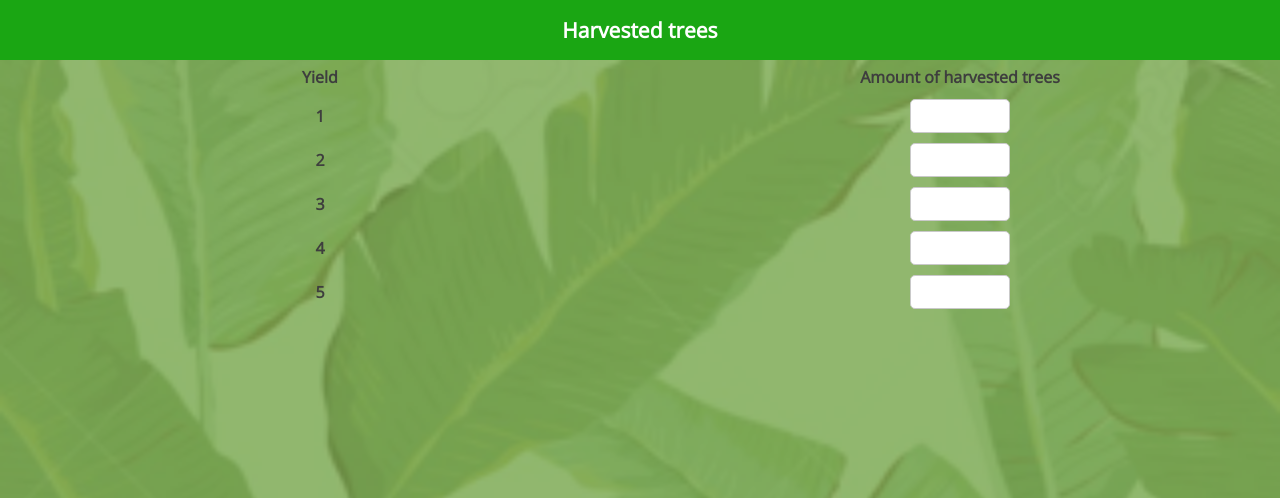
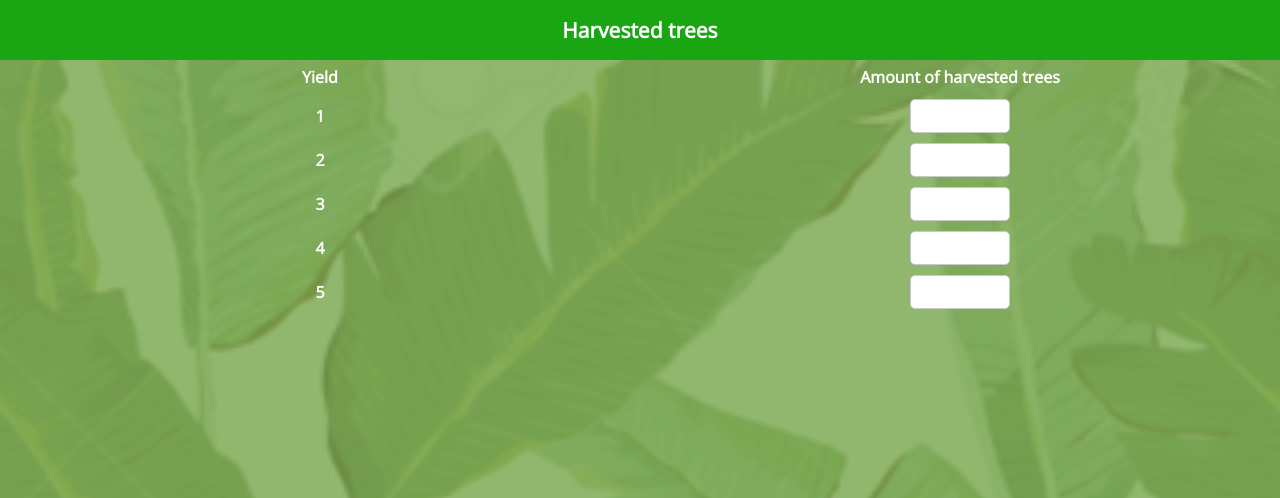
Before and after one commit to aoelen/banna, a Django app: page /farmer/form_harvest/1 in a window 1280 px wide. Shown: the top 498 px of the page. Run offline with Django 3.2, Linux system fonts and the light colour scheme; data that the repository does not hold is empty; some libraries are stand-ins or nearby versions.

Commit message:
Fix bg location

```diff
--- a/banna/farmer/static/farmer/css/style.css
+++ b/banna/farmer/static/farmer/css/style.css
@@ -17,10 +17,10 @@ html {
     position: relative;
 }
 body {
-    background-image: url('img/background.png');
+    background-image: url('/static/farmer/img/background.png');
     background-size: 100%;
     background-color: #1aa613;
-    color:#3e3e3e;
+    color:#fff;
     font-family: 'Open Sans';
     font-weight: 600;
     min-height:100%;
```
Also changed, not shown: banna/farmer/static/farmer/img/background.png (added).
